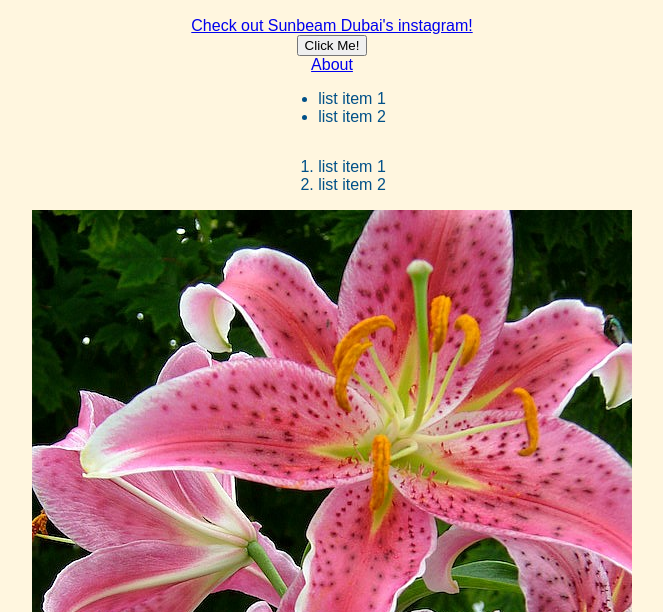
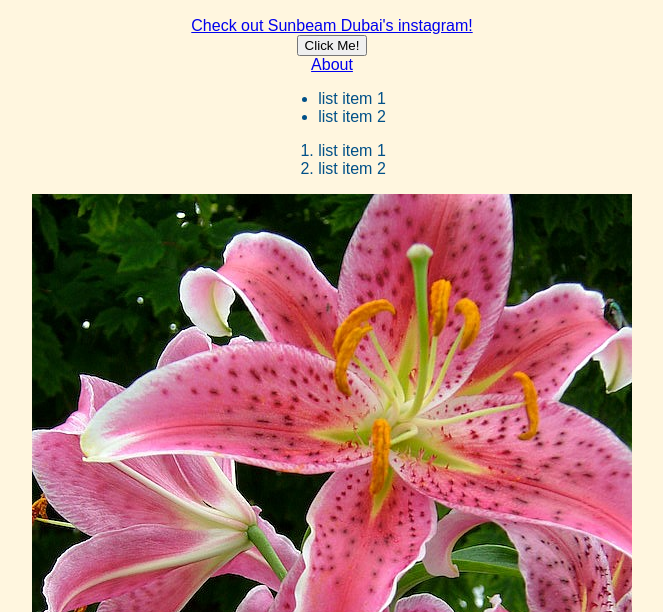
Before and after one commit to zzzoha/Sunrise, a plain HTML site: page index.html in a window 1280 px wide. Shown: the part 188-800 px from the top of the page, without its empty margins (308-971 px from the left). Drawn offline with Linux system fonts and the light colour scheme.

Commit message:
Update styles.css

```diff
--- a/styles.css
+++ b/styles.css
@@ -1,14 +1,6 @@
 * {
   font-family: sans-serif;
 }
-
-div {
-  display: flex;
-  align-items: center;
-  justify-items: center;
-  flex-direction: column;
-}
-
 
 main {
   display: flex;
```
